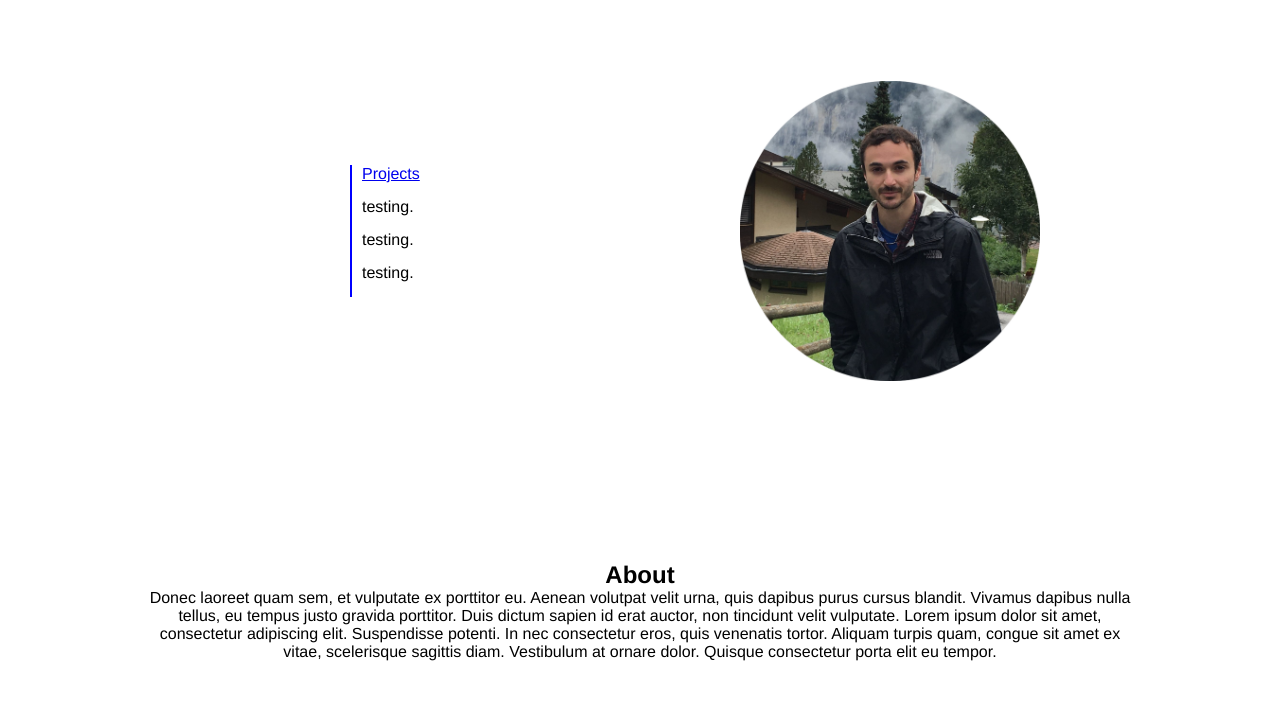
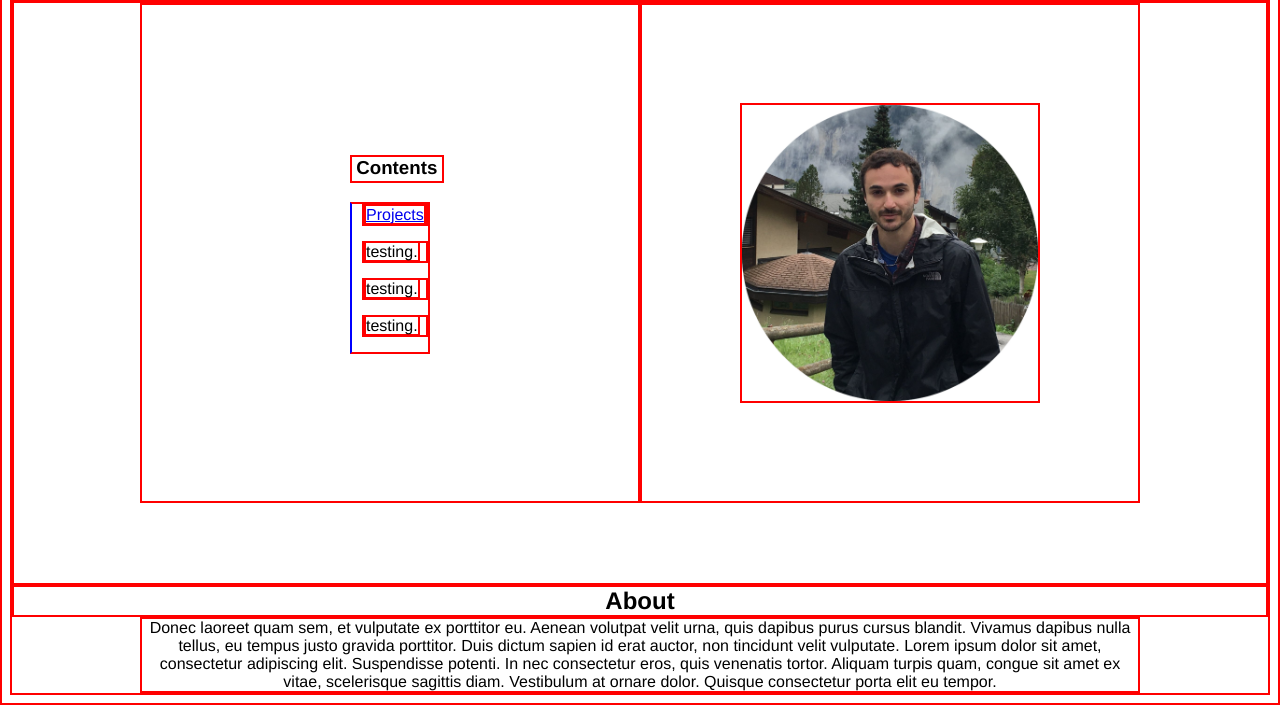
Before and after one commit to alexbalik/resume-site, a plain HTML site: page index.html in a window 1280 px wide. Shown: the part 102-807 px from the top of the page. Drawn offline with Linux system fonts and the light colour scheme.

Commit message:
Add title for home page menu

```diff
--- a/index.html
+++ b/index.html
@@ -19,7 +19,8 @@
   </div>
 
   <div class="flex center-content">
-    <div class="flex home-left room-below">
+    <div class="home-left flex room-below">
+      <h3>Contents</h3>
       <ul class="menu">
         <li class="menu-spacing"><a class="test" href="./tabs/projects.html">Projects</a></li>
         <li class="menu-spacing"><a>testing.</a></li>
--- a/style.css
+++ b/style.css
@@ -10,7 +10,7 @@ html {
  */
 
 * {
-  /* border: 2px solid red; */
+  border: 2px solid red;
   box-sizing: border-box;
   /* background-color: brown; */
 }
@@ -103,10 +103,19 @@ img {
   width: auto;
 }
 
+div h3 {
+  height: 1.5em;
+  width: 5em;
+  text-align: center;
+  margin-left: 208px;;
+  margin-top: 150px;
+}
+
 .home-left {
   height: 500px;
   width: 500px;
   margin-left: 100px;
+  display: block;
 }
 
 .home-right {
@@ -121,6 +130,3 @@ img {
 .about-text {
   width: 1000px;
 }
-
-.block {
-}
```
